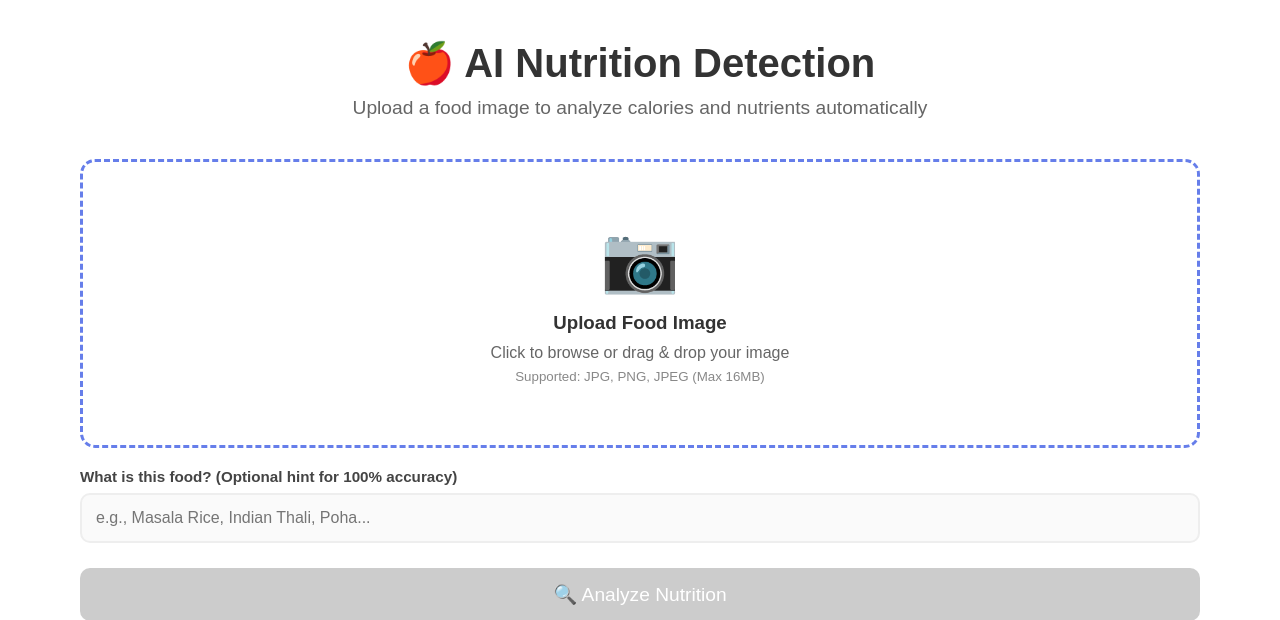
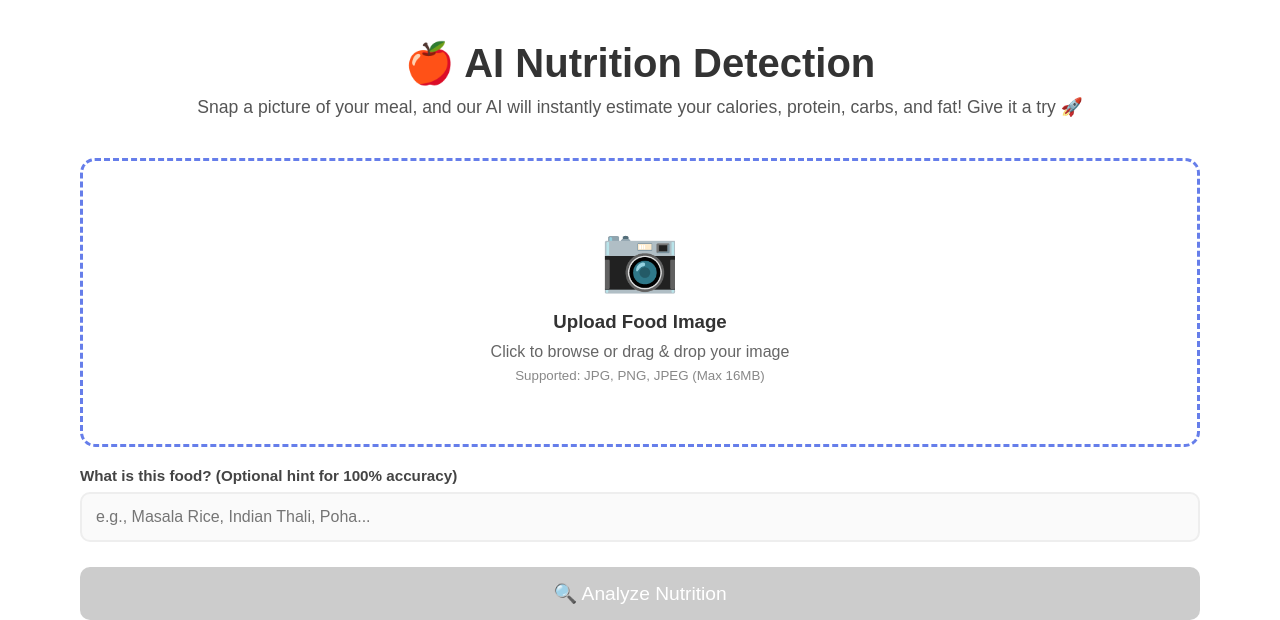
Before and after one commit to prathamburud09-design/nutrition-detection-app, a Flask app: page / in a window 1280 px wide. Shown: the top 620 px of the page. Run offline with Flask 3, Linux system fonts and the light colour scheme.

Commit message:
Added descriptions and deployment requirements

```diff
--- a/requirements.txt
+++ b/requirements.txt
@@ -1,10 +1,6 @@
 flask>=2.3.0
-torch>=2.0.0
-torchvision>=0.15.0
-opencv-python>=4.8.0
 requests>=2.28.0
 pillow>=10.0.0
-numpy>=1.24.0
 python-dotenv>=1.0.0
-google-generativeai>=0.3.0
 groq>=0.5.0
+gunicorn>=21.2.0
--- a/templates/index.html
+++ b/templates/index.html
@@ -3,6 +3,10 @@
 <head>
     <meta charset="UTF-8">
     <meta name="viewport" content="width=device-width, initial-scale=1.0">
+    <meta name="description" content="Snap a picture of your food and let AI calculate the calories, protein, and macros instantly!">
+    <meta property="og:title" content="🍎 AI Nutrition App">
+    <meta property="og:description" content="Snap a picture of your food and let AI calculate your macros instantly! Built by me.">
+    <meta property="og:type" content="website">
     <title>AI Nutrition Detection</title>
     <link rel="stylesheet" href="{{ url_for('static', filename='css/style.css') }}">
 </head>
@@ -10,7 +14,7 @@
     <div class="container">
         <header>
             <h1>🍎 AI Nutrition Detection</h1>
-            <p>Upload a food image to analyze calories and nutrients automatically</p>
+            <p style="font-size: 1.1em; color: #555;">Snap a picture of your meal, and our AI will instantly estimate your calories, protein, carbs, and fat! Give it a try 🚀</p>
         </header>
 
         <div class="upload-section">
```
